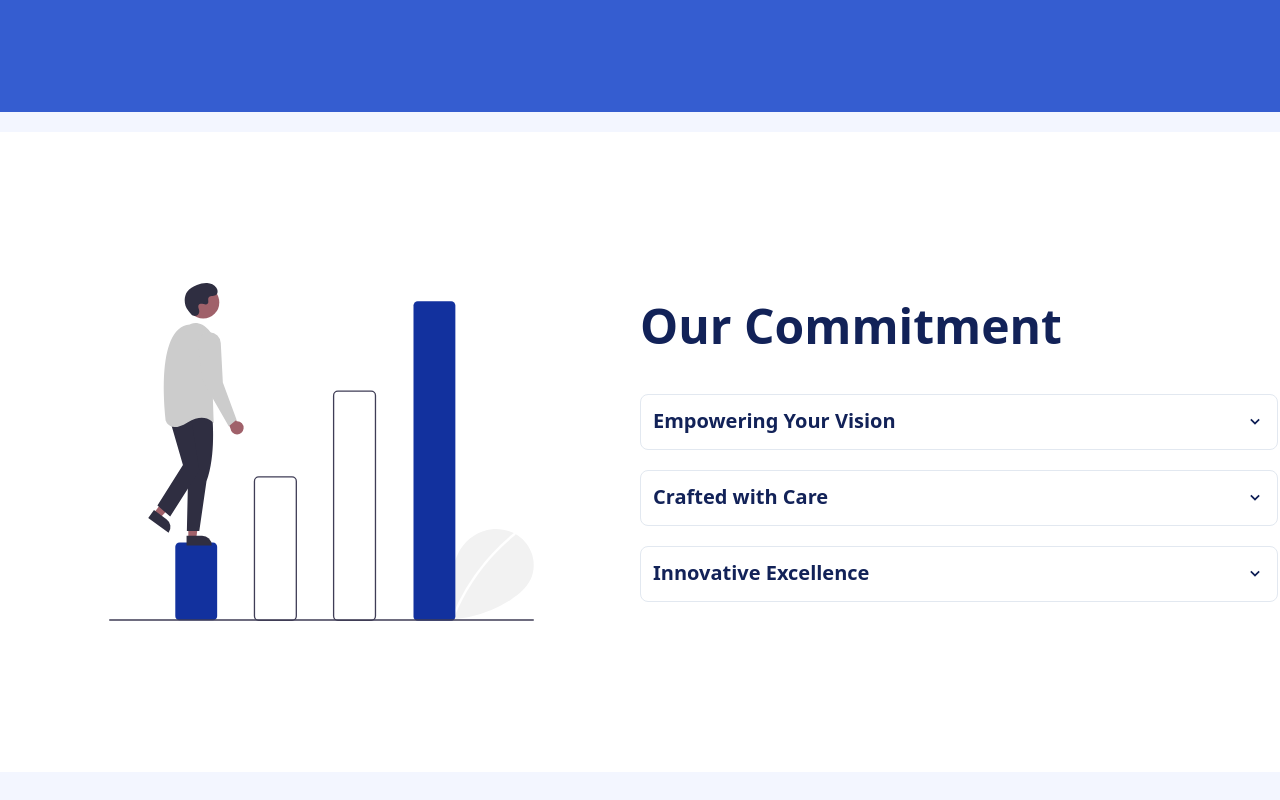
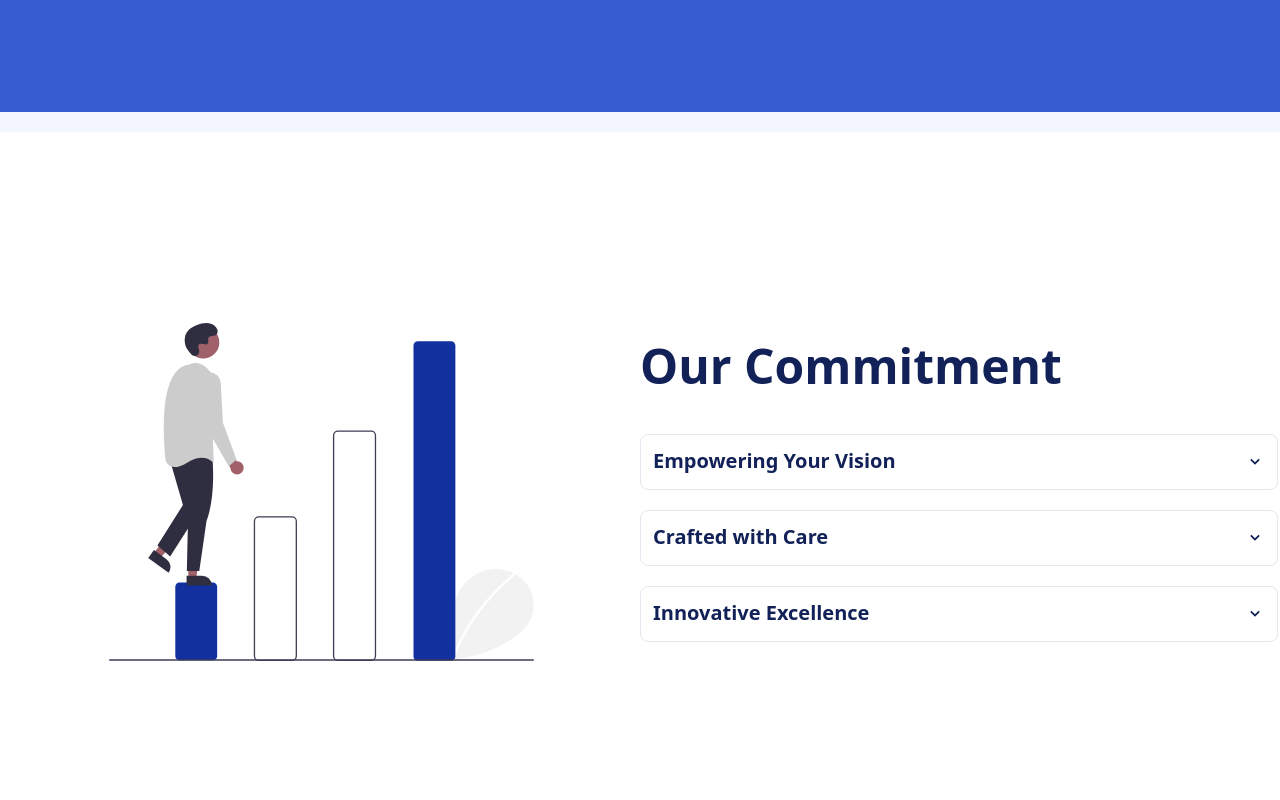
Before and after one commit to zizaaa/WeTech, a React (Vite) app: page /About in a window 1280 px wide. Shown: the part 1480-2280 px from the top of the page. Built offline with nearby package versions, Linux system fonts and the light colour scheme.

Commit message:
fix accordion

```diff
--- a/src/pages/AboutUs.jsx
+++ b/src/pages/AboutUs.jsx
@@ -104,7 +104,7 @@ const AboutUs = () => {
         </div>
 
         {/* accordion */}
-        <div className="bg-white">
+        <div className="bg-white ms:py-0 py-10">
             <div className="container mx-auto md:px-0 px-10 flex md:flex-row flex-col items-center sm:h-[80vh] h-auto">
                 <div className="flex-1 flex items-center justify-center">
                   <img src="/About/accordion-img.svg" className="w-2/3"/>
```
